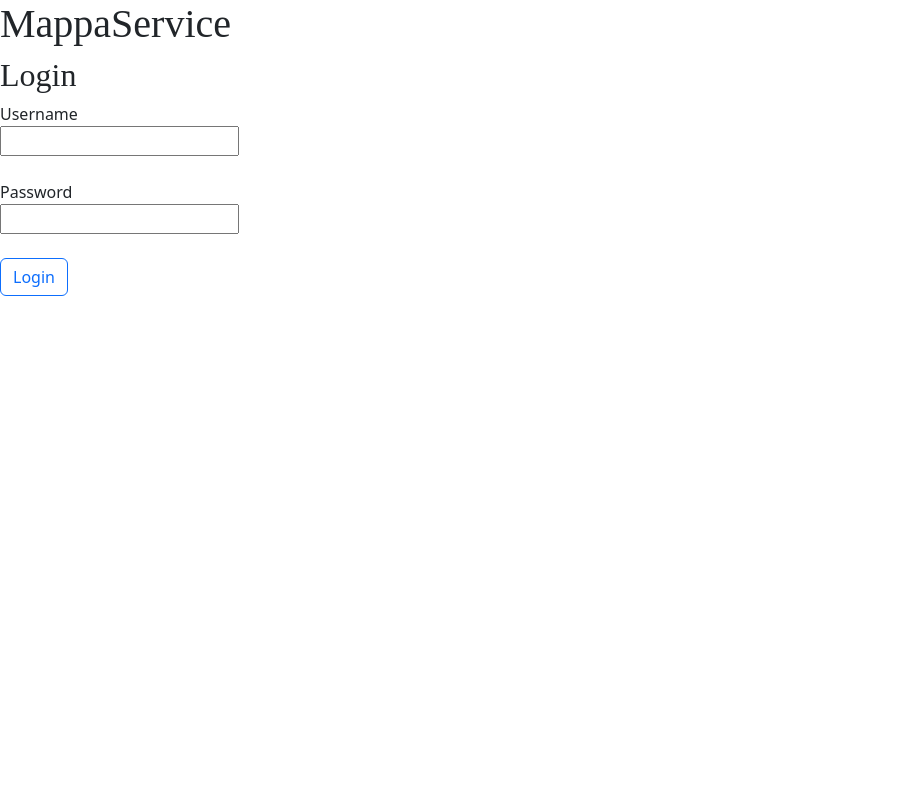
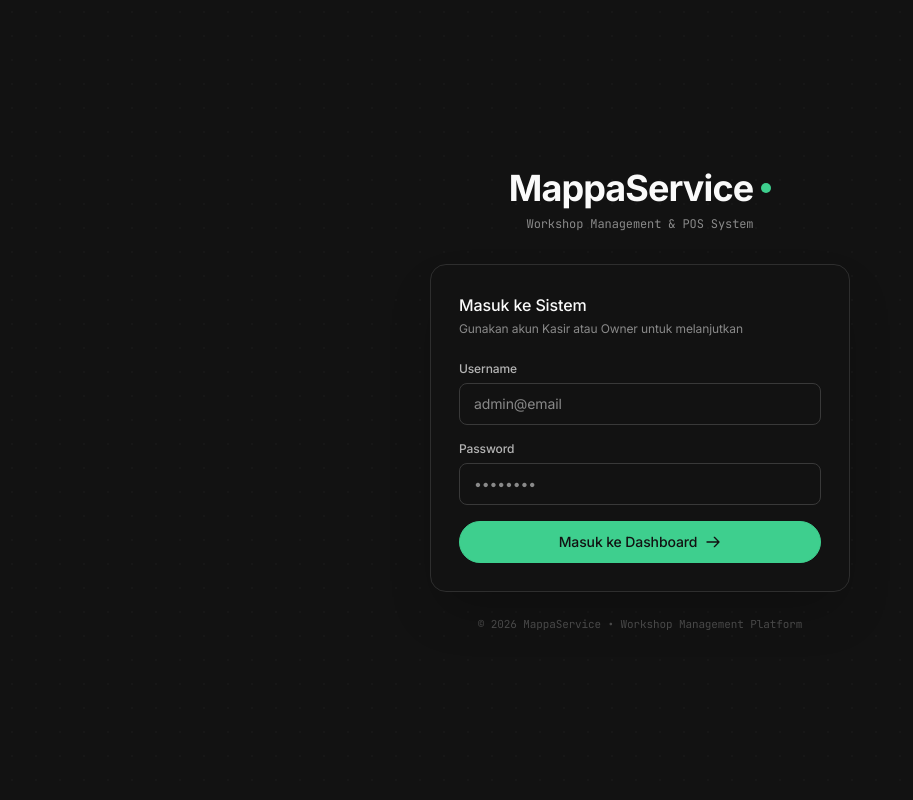
Before and after one commit to EdillNah/mappaservice-workshop-management, a PHP site: page /views/auth/login.php in a window 1280 px wide. Shown: the whole page, without its empty margins (0-913 px from the left). Run offline with PHP 8.4, Linux system fonts and the light colour scheme; some libraries are stand-ins or nearby versions.

Commit message:
update view file login

```diff
--- a/views/auth/login.php
+++ b/views/auth/login.php
@@ -6,9 +6,8 @@ require_once "../../config/koneksi.php";
 $error = "";
 
 if (isset($_POST["login"])) {
-
-  $username = $_POST["username"];
-  $password = $_POST["password"];
+  $username = trim($_POST["username"] ?? "");
+  $password = trim($_POST["password"] ?? "");
 
   $sql = "SELECT * FROM users WHERE username = ?";
 
@@ -33,40 +32,124 @@ if (isset($_POST["login"])) {
       exit;
     }
   } else {
-    $error = "Username atau password salah.";
+    $error = "Username atau password salah. Silakan coba kembali.";
   }
 }
 
 ?>
-
 <!DOCTYPE html>
-<html lang="id">
+<html lang="id" class="dark">
 
 <head>
   <meta charset="UTF-8">
-  <title>Login MappaService</title>
-  <link href="https://cdn.jsdelivr.net/npm/bootstrap@5.3.8/dist/css/bootstrap.min.css" rel="stylesheet" integrity="sha384-sRIl4kxILFvY47J16cr9ZwB07vP4J8+LH7qKQnuqkuIAvNWLzeN8tE5YBujZqJLB" crossorigin="anonymous">
+  <meta name="viewport" content="width=device-width, initial-scale=1.0">
+  <title>Masuk — MappaService</title>
+
+  <!-- font inter dan Mono -->
+  <link rel="preconnect" href="https://fonts.googleapis.com">
+  <link rel="preconnect" href="https://fonts.gstatic.com" crossorigin>
+  <link href="https://fonts.googleapis.com/css2?family=Inter:wght@400;500;600;700&family=JetBrains+Mono:wght@400;500&display=swap" rel="stylesheet">
+
+  <script src="https://cdn.tailwindcss.com"></script>
+  <script>
+    tailwind.config = {
+      darkMode: 'class',
+      theme: {
+        extend: {
+          fontFamily: {
+            sans: ['Inter', 'system-ui', 'sans-serif'],
+            mono: ['"JetBrains Mono"', 'monospace'],
+          },
+          colors: {
+            obsidian: '#121212',
+            ash: '#242424',
+            charcoal: '#2e2e2e',
+            slate: '#393939',
+            graphite: '#4d4d4d',
+            smoke: '#898989',
+            silver: '#b4b4b4',
+            snow: '#fafafa',
+            phosphor: {
+              DEFAULT: '#3ecf8e',
+              hover: '#5be8a6',
+              border: '#1f4b37',
+            }
+          }
+        }
+      }
+    }
+  </script>
+  <style>
+    body {
+      background-color: #121212;
+      color: #fafafa;
+      font-family: 'Inter', system-ui, sans-serif;
+      letter-spacing: -0.007em;
+    }
+    input:focus {
+      outline: none !important;
+      border-color: #3ecf8e !important;
+      box-shadow: none !important;
+    }
+  </style>
 </head>
 
-<body>
-  <h1 style="font-family: ariel">MappaService</h1>
-  <h2 style="font-family: ariel">Login</h2>
-  <?php if ($error): ?>
-  <p><?= htmlspecialchars($error) ?></p>
-  <?php endif; ?>
+<body class="min-h-screen bg-obsidian text-snow flex flex-col justify-center items-center p-4 selection:bg-phosphor/20 selection:text-phosphor">
 
-  <form method="POST" >
-    <label>Username</label>
-    <br>
-    <input type="text" name="username" required>
-    <br><br>
+  <div class="fixed inset-0 pointer-events-none opacity-20" style="background-image: radial-gradient(#2e2e2e 1px, transparent 1px); background-size: 24px 24px;"></div>
 
-    <label>Password</label>
-    <br>
-    <input type="password" name="password" required>
-    <br><br>
-    <button type="submit" name="login" type="button" class="btn btn-outline-primary">Login</button>
-  </form>
+  <div class="w-full max-w-[420px] relative z-10">
+    <div class="text-center mb-8">
+      <h1 class="text-3xl sm:text-4xl font-bold tracking-tight text-snow flex items-center justify-center gap-2">
+        MappaService <span class="w-2.5 h-2.5 rounded-full bg-phosphor"></span>
+      </h1>
+      <p class="text-xs text-smoke mt-2 font-mono">Workshop Management & POS System</p>
+    </div>
+
+    <div class="bg-obsidian border border-charcoal rounded-2xl p-7 shadow-2xl relative">
+      <div class="mb-6">
+        <h2 class="text-base font-medium text-snow">Masuk ke Sistem</h2>
+        <p class="text-xs text-smoke mt-1">Gunakan akun Kasir atau Owner untuk melanjutkan</p>
+      </div>
+
+      <?php if ($error): ?>
+        <div class="mb-5 p-3 rounded-lg bg-red-950/40 border border-red-900/60 text-red-300 text-xs flex items-start gap-2.5">
+          <svg class="w-4 h-4 text-red-400 shrink-0 mt-0.5" fill="none" stroke="currentColor" viewBox="0 0 24 24">
+            <path stroke-linecap="round" stroke-linejoin="round" stroke-width="2" d="M12 9v2m0 4h.01m-6.938 4h13.856c1.54 0 2.502-1.667 1.732-3L13.732 4c-.77-1.333-2.694-1.333-3.464 0L3.34 16c-.77 1.333.192 3 1.732 3z" />
+          </svg>
+          <span><?= htmlspecialchars($error) ?></span>
+        </div>
+      <?php endif; ?>
+
+      <form method="POST" class="space-y-4">
+        <div>
+          <label class="block text-xs font-medium text-silver mb-1.5">Username</label>
+          <input type="text" name="username" placeholder="admin@email" required autocomplete="username"
+                class="w-full bg-obsidian border border-slate rounded-lg px-3.5 py-2.5 text-sm text-snow placeholder-smoke transition-colors">
+        </div>
+
+        <div>
+          <div class="flex items-center justify-between mb-1.5">
+            <label class="block text-xs font-medium text-silver">Password</label>
+          </div>
+          <input type="password" name="password" placeholder="••••••••" required autocomplete="current-password"
+                class="w-full bg-obsidian border border-slate rounded-lg px-3.5 py-2.5 text-sm text-snow placeholder-smoke transition-colors">
+        </div>
+
+        <button type="submit" name="login"
+                class="w-full mt-2 bg-phosphor text-obsidian hover:bg-phosphor-hover border border-phosphor hover:border-phosphor-border font-medium text-sm py-2.5 px-4 rounded-full transition-all duration-150 flex items-center justify-center gap-2 group">
+          <span>Masuk ke Dashboard</span>
+          <svg class="w-4 h-4 group-hover:translate-x-0.5 transition-transform" fill="none" stroke="currentColor" viewBox="0 0 24 24">
+            <path stroke-linecap="round" stroke-linejoin="round" stroke-width="2" d="M14 5l7 7m0 0l-7 7m7-7H3" />
+          </svg>
+        </button>
+      </form>
+    </div>
+
+    <p class="text-center text-[11px] text-graphite mt-6 font-mono">
+      &copy; <?= date('Y') ?> MappaService • Workshop Management Platform
+    </p>
+  </div>
 </body>
 
 </html>
```
